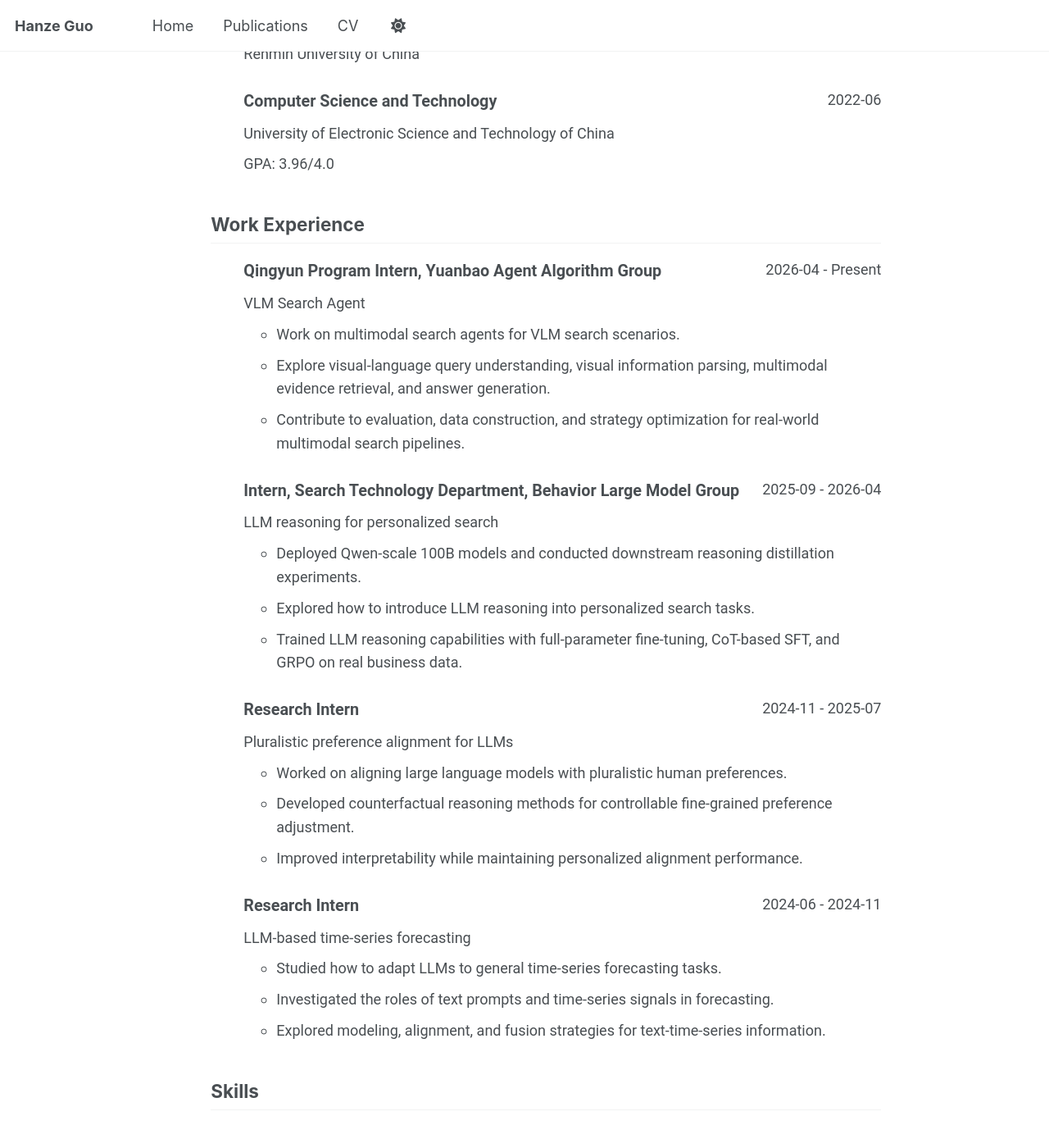
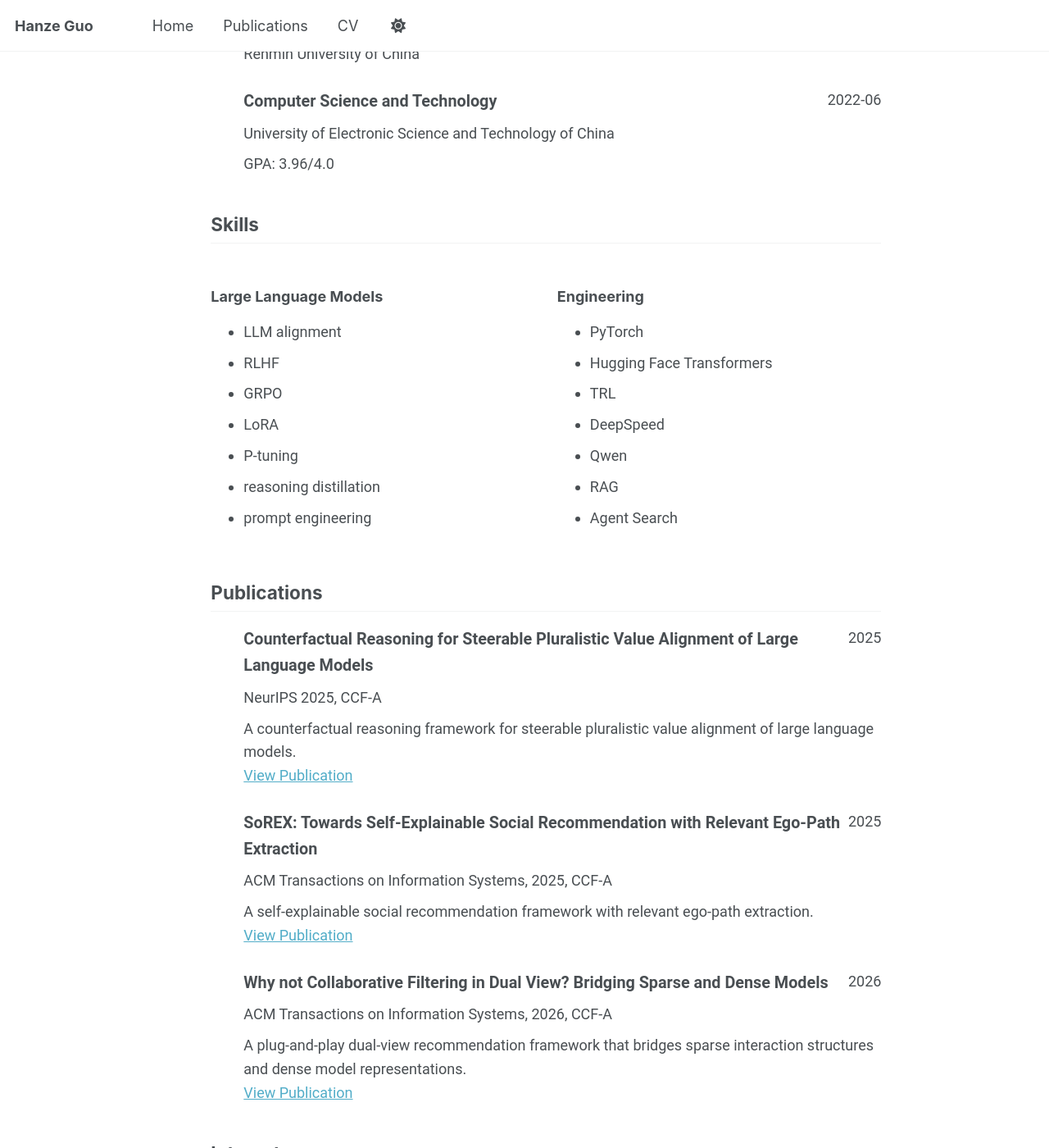
Before and after one commit to harris26-G/harris26-G.github.io, a Jekyll site: the page built from _pages/cv-json.md, in a window 1280 px wide and 1400 px high, scrolled down 621 px. Shown: the whole window at 82% size. Built offline with Jekyll 4.4.1, drawn with Linux system fonts in a browser that asks for light colours; a script bundle is joined from its source files by our own code; library files that are not in the unit come from our copies.

Commit message:
Remove work entries from structured CV

```diff
--- a/_data/cv.json
+++ b/_data/cv.json
@@ -20,60 +20,7 @@
       }
     ]
   },
-  "work": [
-    {
-      "name": "Tencent",
-      "position": "Qingyun Program Intern, Yuanbao Agent Algorithm Group",
-      "url": "",
-      "startDate": "2026-04",
-      "endDate": "Present",
-      "summary": "VLM Search Agent",
-      "highlights": [
-        "Work on multimodal search agents for VLM search scenarios.",
-        "Explore visual-language query understanding, visual information parsing, multimodal evidence retrieval, and answer generation.",
-        "Contribute to evaluation, data construction, and strategy optimization for real-world multimodal search pipelines."
-      ]
-    },
-    {
-      "name": "Kuaishou",
-      "position": "Intern, Search Technology Department, Behavior Large Model Group",
-      "url": "",
-      "startDate": "2025-09",
-      "endDate": "2026-04",
-      "summary": "LLM reasoning for personalized search",
-      "highlights": [
-        "Deployed Qwen-scale 100B models and conducted downstream reasoning distillation experiments.",
-        "Explored how to introduce LLM reasoning into personalized search tasks.",
-        "Trained LLM reasoning capabilities with full-parameter fine-tuning, CoT-based SFT, and GRPO on real business data."
-      ]
-    },
-    {
-      "name": "Microsoft Research Asia",
-      "position": "Research Intern",
-      "url": "",
-      "startDate": "2024-11",
-      "endDate": "2025-07",
-      "summary": "Pluralistic preference alignment for LLMs",
-      "highlights": [
-        "Worked on aligning large language models with pluralistic human preferences.",
-        "Developed counterfactual reasoning methods for controllable fine-grained preference adjustment.",
-        "Improved interpretability while maintaining personalized alignment performance."
-      ]
-    },
-    {
-      "name": "OPPO Research Institute",
-      "position": "Research Intern",
-      "url": "",
-      "startDate": "2024-06",
-      "endDate": "2024-11",
-      "summary": "LLM-based time-series forecasting",
-      "highlights": [
-        "Studied how to adapt LLMs to general time-series forecasting tasks.",
-        "Investigated the roles of text prompts and time-series signals in forecasting.",
-        "Explored modeling, alignment, and fusion strategies for text-time-series information."
-      ]
-    }
-  ],
+  "work": [],
   "education": [
     {
       "institution": "Renmin University of China",
```
